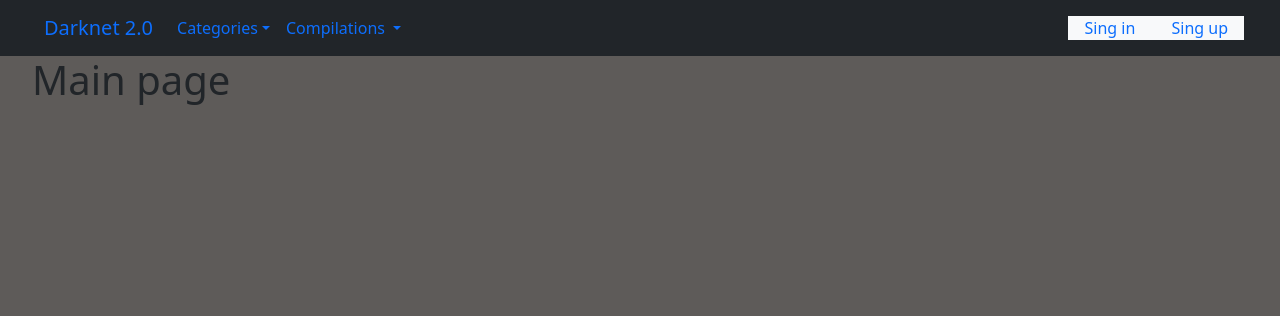
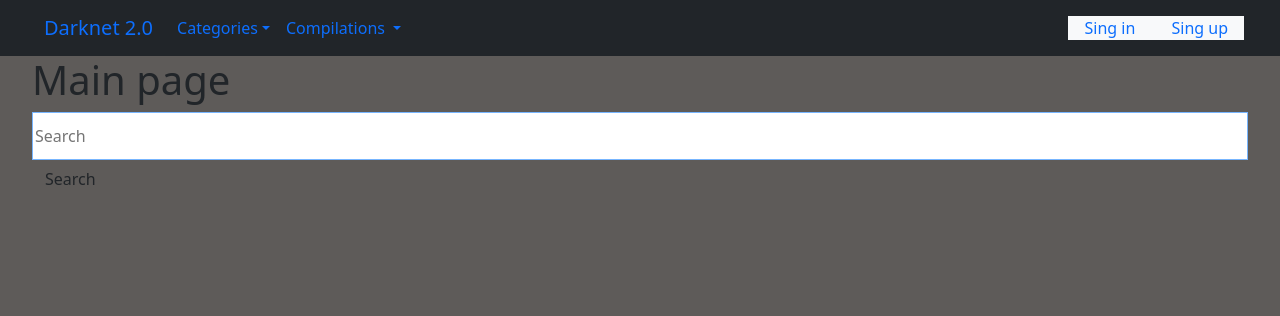
Before and after one commit to DeltaStas365/1st-django-project, a Django app: page / in a window 1280 px wide. Shown: the top 316 px of the page. Run offline with Django 4.2, Linux system fonts and the light colour scheme; data that the repository does not hold is empty; parts of the project's set-up code (start-up, migrations or seed data) failed here and were passed over.

Commit message:
New changes with SEARCH ENGINE!!!!!!!!

```diff
--- a/first_site/games/services.py
+++ b/first_site/games/services.py
@@ -1,4 +1,4 @@
-from .models import Game, Category
+from .models import Game, Category, Complilation
 
 
 def get_all_games():
@@ -7,3 +7,10 @@ def get_all_games():
 def add_categories(data):
     categories = Category.objects.all()
     data["categories"] = categories
+
+def get_game(id):
+    return Game.objects.get(pk=id)
+
+def add_compilations(data):
+    compilations = Complilation.objects.all()
+    data["compilations"] = compilations
--- a/first_site/games/templates/games/index.html
+++ b/first_site/games/templates/games/index.html
@@ -3,6 +3,12 @@
 {% block content %}
 <h1>Main page</h1>
 <div class="row">
+    <div>
+        <form class="form-inline" action="{% url 'main' %}" method="get">
+            <input type="search" placeholder="Search" name="q" aria-label="search">
+            <button class="btn" type="submit">Search</button>
+        </form>
+    </div>
     {% for game in games %}
     <a href="{% url 'game_page' id=game.pk %}" class="text-decoration-none games-cards">
         <div class="flex shadow p-4 border mb-3">
--- a/first_site/games/urls.py
+++ b/first_site/games/urls.py
@@ -4,5 +4,5 @@ from django.contrib.auth import views as auth_views
 urlpatterns = [
     # URL для входа
     path("", main, name="main"),
-    path("games/<int:id>/", game_page, name="game_page")
+    path("games/<int:id>/", game_page, name="game_page"),
 ]
--- a/first_site/games/views.py
+++ b/first_site/games/views.py
@@ -2,15 +2,23 @@ from django.http import HttpResponse
 from django.shortcuts import render
 
 from .models import Game
-from .services import get_all_games, add_categories
+from .services import get_all_games, add_categories, get_game, add_compilations
 
 
 def main(request):
     games = get_all_games()
-    page_data = {'games': games, }
-    add_categories(page_data)
+    search_query = request.GET.get("q", None)
+    if search_query:
+        games = Game.objects.filter(name__icontains=search_query)
+        page_data = {'games': games, }
+        add_categories(page_data)
+        add_compilations(page_data)
+    else:
+        page_data = {'games': games, }
+        add_categories(page_data)
+        add_compilations(page_data)
     return render(request, 'games/index.html', page_data)
 
 def game_page(request, id):
-    game = Game.objects.get(pk=id)
+    game = get_game(id)
     return render(request, 'games/game_page.html', {'game': game, })
--- a/first_site/users/forms.py
+++ b/first_site/users/forms.py
@@ -14,3 +14,7 @@ class UserRegistrationForm(forms.ModelForm):
         if cd['password'] != cd['confirm_password']:
             raise forms.ValidationError("Password doesn't match")
         return cd['confirm_password']
+
+class ProfileForm(forms.Form):
+    username = forms.CharField(label="username", widget=forms.TextInput)
+    email = forms.EmailField(label="email", widget=forms.TextInput)
--- a/first_site/users/urls.py
+++ b/first_site/users/urls.py
@@ -3,4 +3,5 @@ from .views import *
 urlpatterns = [
     path("profile/", profile, name='profile'),
     path("register/", registration, name="signup"),
+    path("profile/edit", profile_edit, name="edit_profile"),
 ]
--- a/first_site/users/views.py
+++ b/first_site/users/views.py
@@ -1,6 +1,6 @@
 from django.shortcuts import render
 
-from users.forms import UserRegistrationForm
+from users.forms import UserRegistrationForm, ProfileForm
 
 
 def registration(request):
@@ -19,4 +19,6 @@ def registration(request):
 
 
 def profile(request):
-    return render(request, "registration/profile.html")
+    profile_form = ProfileForm(initial={"username": request.user.username, "email": request.user.email})
+    page_data = {"profile_form": profile_form}
+    return render(request, "registration/profile.html", page_data)
```
